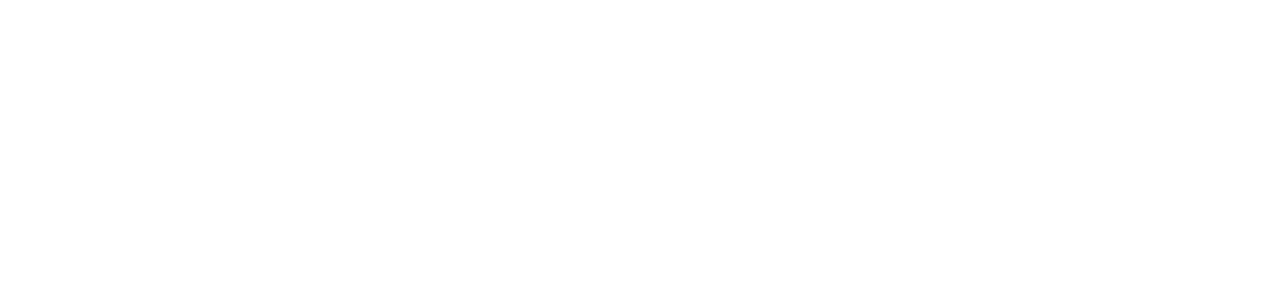
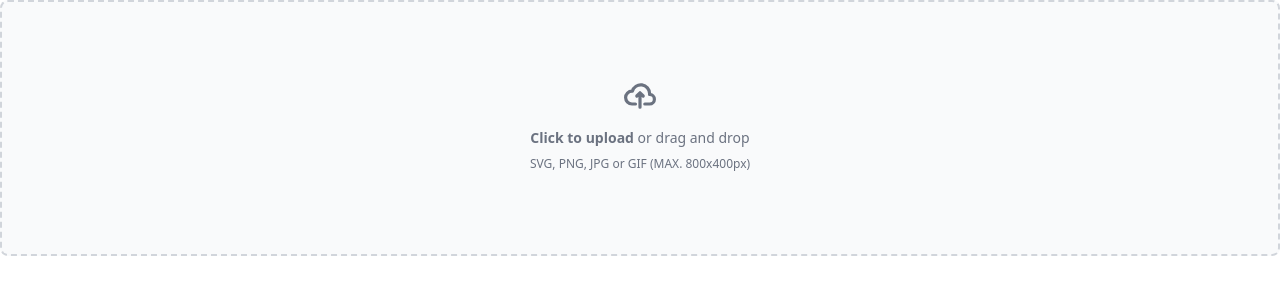
Before and after one commit to voanhhieu10250/SWD392, a React (Vite) app in the folder frontend/: page /upload-art in a window 1280 px wide. Before the commit this address led to /404. Shown: the top 300 px of the page. Built offline with nearby package versions, Linux system fonts and the light colour scheme.

Commit message:
Add Upload page

```diff
--- /dev/null
+++ b/frontend/src/pages/components/upload/UploadArt.tsx
@@ -0,0 +1,23 @@
+function UploadArt () {
+  return (
+    <div className="flex items-center justify-center w-full">
+      <label htmlFor="dropzone-file"
+             className="flex flex-col items-center justify-center w-full h-64 border-2 border-gray-300 border-dashed rounded-lg cursor-pointer bg-gray-50 dark:hover:bg-bray-800 dark:bg-gray-700 hover:bg-gray-100 dark:border-gray-600 dark:hover:border-gray-500 dark:hover:bg-gray-600">
+        <div className="flex flex-col items-center justify-center pt-5 pb-6">
+          <svg className="w-8 h-8 mb-4 text-gray-500 dark:text-gray-400" aria-hidden="true"
+               xmlns="http://www.w3.org/2000/svg" fill="none" viewBox="0 0 20 16">
+            <path stroke="currentColor" stroke-linecap="round" stroke-linejoin="round" stroke-width="2"
+                  d="M13 13h3a3 3 0 0 0 0-6h-.025A5.56 5.56 0 0 0 16 6.5 5.5 5.5 0 0 0 5.207 5.021C5.137 5.017 5.071 5 5 5a4 4 0 0 0 0 8h2.167M10 15V6m0 0L8 8m2-2 2 2"/>
+          </svg>
+          <p className="mb-2 text-sm text-gray-500 dark:text-gray-400"><span
+            className="font-semibold">Click to upload</span> or drag and drop</p>
+          <p className="text-xs text-gray-500 dark:text-gray-400">SVG, PNG, JPG or GIF (MAX. 800x400px)</p>
+        </div>
+        <input id="dropzone-file" type="file" className="hidden"/>
+      </label>
+    </div>
+
+  )
+}
+
+export default UploadArt;
--- a/frontend/src/routers/index.tsx
+++ b/frontend/src/routers/index.tsx
@@ -10,6 +10,7 @@
 
 import DigitalArtPage from '~/pages/components/details/DigitalArtPage.tsx'
 import PhysicalArtPage from '~/pages/components/details/PhysicalArtPage.tsx'
+import UploadArt from "~/pages/components/upload/UploadArt.tsx";
 
 const Router = () => {
   return useRoutes([
@@ -28,7 +29,8 @@
     { path: '*', element: <Navigate to='/404' replace /> },
 
     { path: 'digital-art', element: <DigitalArtPage /> },
-    { path: 'physical-art', element: <PhysicalArtPage /> }
+    { path: 'physical-art', element: <PhysicalArtPage /> },
+    { path: 'upload-art', element: <UploadArt/>}
   ])
 }
 
```
